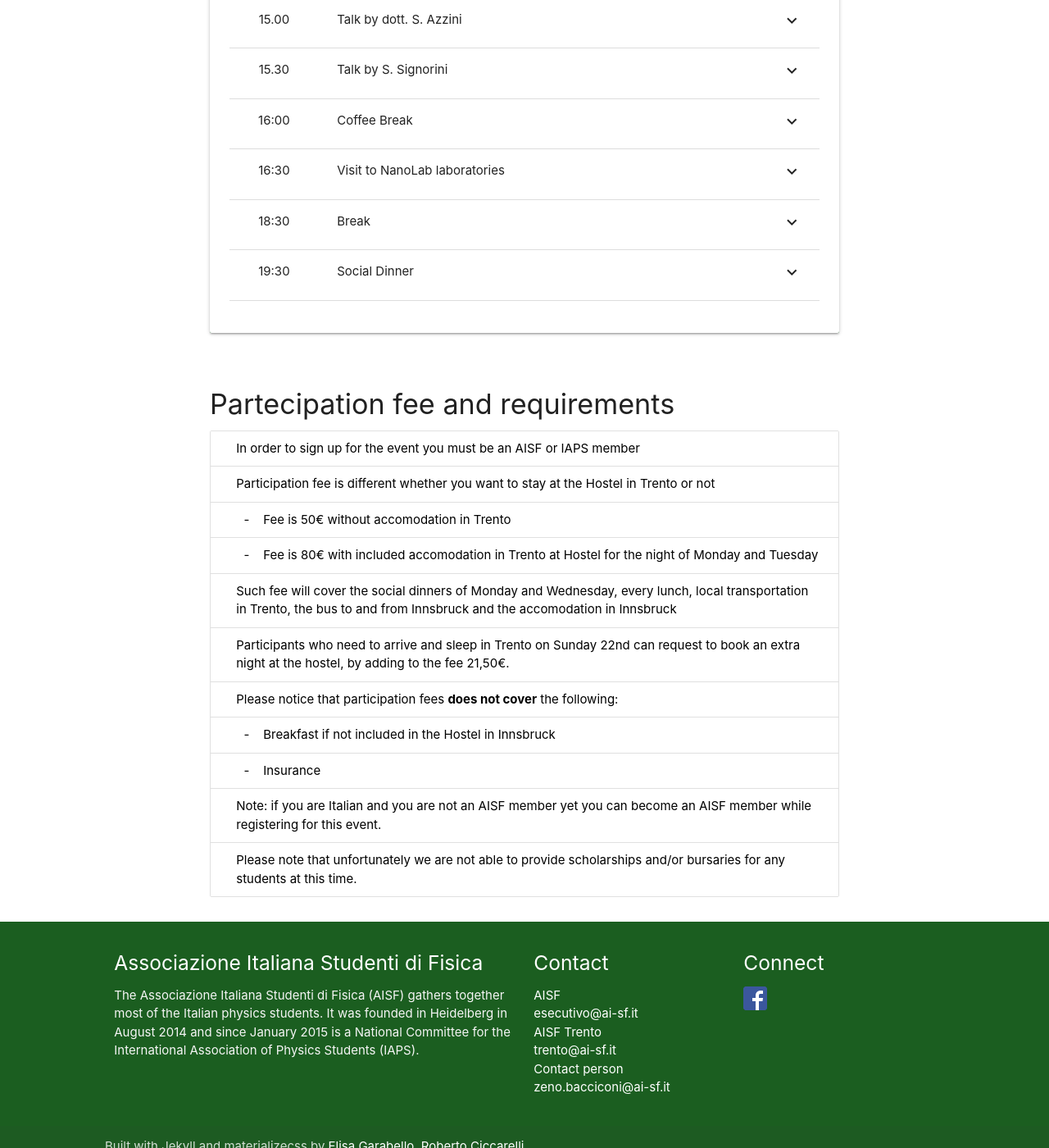
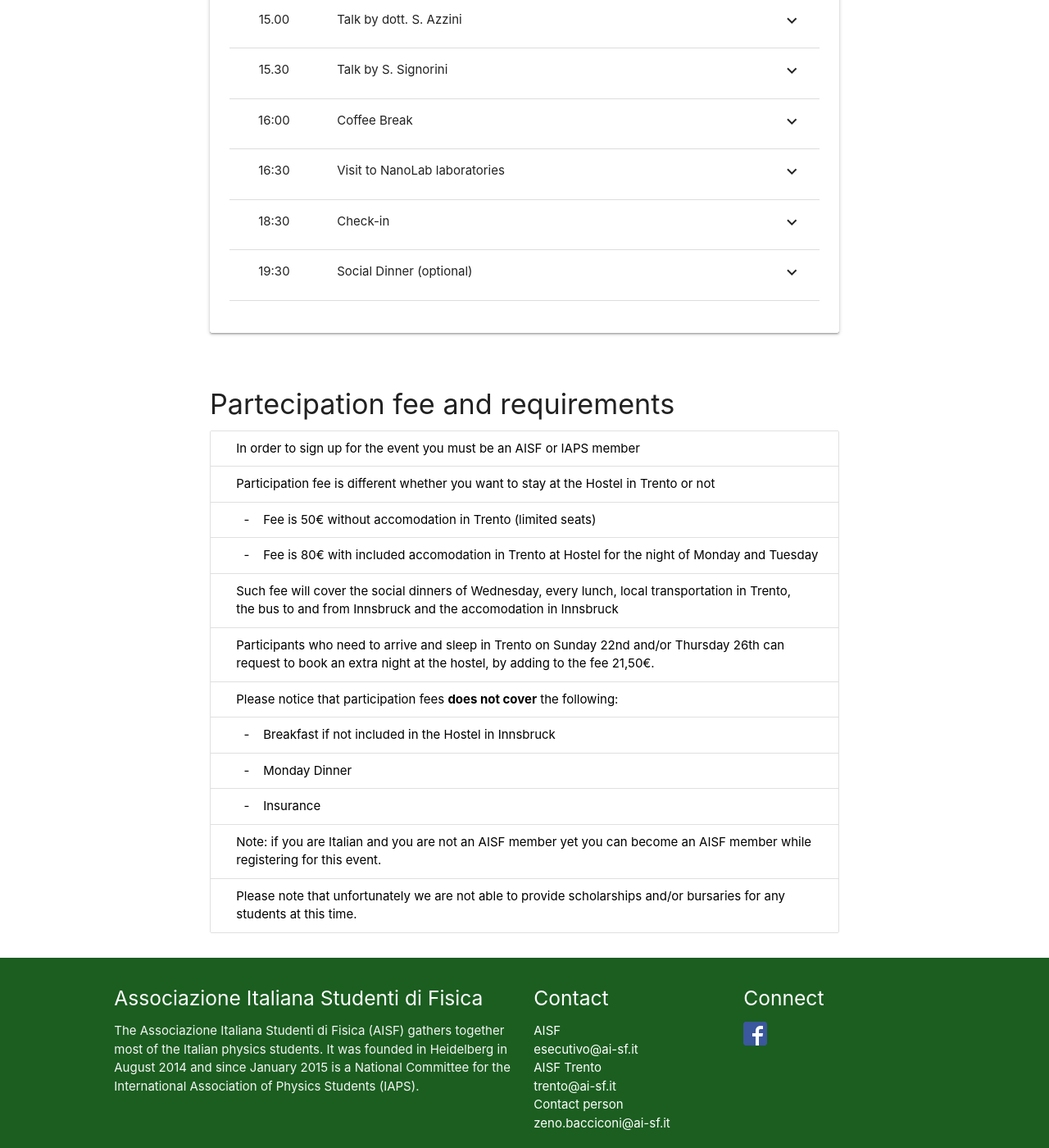
Before and after one commit to ai-sf/tiqit20, a Jekyll site: the page built from programme.html, in a window 1280 px wide and 1400 px high, scrolled down 1636 px. Shown: the whole window at 82% size. Built offline with Jekyll 4.4.1, drawn with Linux system fonts in a browser that asks for light colours; nearby versions of some CDN libraries; some of the changed text lies outside the part shown.

Commit message:
Update details

```diff
--- a/_data/facilities.yml
+++ b/_data/facilities.yml
@@ -40,3 +40,9 @@ cards:
         descr: "Accomodation in Trento will be provided at the Hostel Giovane Europa, Via Torre Vanga, 9- 38122 Trento"
         site: "https://www.visittrentino.info/it/trento/ostelli/ostello-giovane-europa_dr201316l"
         map: "https://www.google.com/maps?daddr=VIA+TORRE+VANGA,+9++38122+TRENTO++IT+@46.0701,+11.1193"
+      - img: img/facilities/hotel_innsbruck.jpg
+        title: Hotel Tautermann
+        tag: "hotel_innsbruck"
+        descr: "Accomodation in Innsbruck will be provided at the Hotel Tautermann, Stamserfeld 5, Innsbruck."
+        site: "http://hotel-tautermann.at/en"
+        map: "https://www.google.com/maps/place//data=!4m2!3m1!1s0x479d6bf0d410e9ed:0xa228cc2dfb524e5d"
--- a/_data/programme.yml
+++ b/_data/programme.yml
@@ -20,10 +20,10 @@ schedule:
     location: "Trento"
     activity:
       - hour: "9:00"
-        name: "Check-in in Trento"
+        name: "Accreditation"
         location:
-            name: "Hostel Giovane Europa"
-            tag: "hosteltrento"
+            name: "Department of Physics"
+            tag: "physunitn"
       - hour: "11:00"
         name: "Open cerimony"
         location:
@@ -95,14 +95,13 @@ schedule:
             room: "NanoLab laboratories"
 
       - hour: "18:30"
-        name: "Break"
+        name: "Check-in"
         location:
-            name: "Physics Department"
-            tag: "physunitn"
-            room: "Room TBD"
+            name: "Hostel 'Giovane Europa'"
+            tag: "hosteltrento"
 
       - hour: "19:30"
-        name: "Social Dinner"
+        name: "Social Dinner (optional)"
         location:
             name: "La Rosa D'Oro"
             tag: "rosadoro"
@@ -136,7 +135,11 @@ schedule:
             people:
                 name: "prof. Iacopo Carusotto"
                 tag: "carusotto"
-
+      - hour: "10:45"
+        name: "Coffee break"
+        location:
+            name: "Physics Department"
+            tag: "physunitn"
       - hour: "11:00"
         name: "Visit to FBK"
         location:
@@ -194,12 +197,12 @@ schedule:
             tag: "physunitn"
             room: "Room TBD"
       - hour: "18:45"
-        name: "Buffet"
+        name: "Dinner buffet"
         location:
             name: "Physics Department"
             tag: "physunitn"
             room: "Room TBD"
-      - hour: "20:00"
+      - hour: "21:00"
         name: "Free night"
         details: none
   - day: "Wednesday"
@@ -260,7 +263,7 @@ schedule:
         name: "Check in at the hotel"
         location:
             name: "Hotel Tautermann"
-            tag: "hotelinnsbruck"
+            tag: "hotel_innsbruck"
       - hour: "19:30"
         name: "Social Dinner"
         location:
@@ -314,13 +317,14 @@ sections:
     - text: "In order to sign up for the event you must be an AISF or IAPS member"
     - text: "Participation fee is different whether you want to stay at the Hostel in Trento or not"
       subpoints:
-        - text: "Fee is 50€ without accomodation in Trento"
+        - text: "Fee is 50€ without accomodation in Trento (limited seats)"
         - text: "Fee is 80€ with included accomodation in Trento at Hostel for the night of Monday and Tuesday"
-    - text: "Such fee will cover the social dinners of Monday and Wednesday, every lunch, local transportation in Trento, the bus to and from Innsbruck and the accomodation in Innsbruck"
-    - text: "Participants who need to arrive and sleep in Trento on Sunday 22nd can request to book an extra night at the hostel, by adding to the fee 21,50€."
+    - text: "Such fee will cover the social dinners of Wednesday, every lunch, local transportation in Trento, the bus to and from Innsbruck and the accomodation in Innsbruck"
+    - text: "Participants who need to arrive and sleep in Trento on Sunday 22nd and/or Thursday 26th can request to book an extra night at the hostel, by adding to the fee 21,50€."
     - text: "Please notice that participation fees <b>does not cover</b> the following:"
       subpoints:
         - text: "Breakfast if not included in the Hostel in Innsbruck"
+        - text: "Monday Dinner"
         - text: "Insurance"
     - text: "Note: if you are Italian and you are not an AISF member yet you can become an AISF member while registering for this event."
     - text: "Please note that unfortunately we are not able to provide scholarships and/or bursaries for any students at this time."
```
Also changed, not shown: img/logo-white.png.
